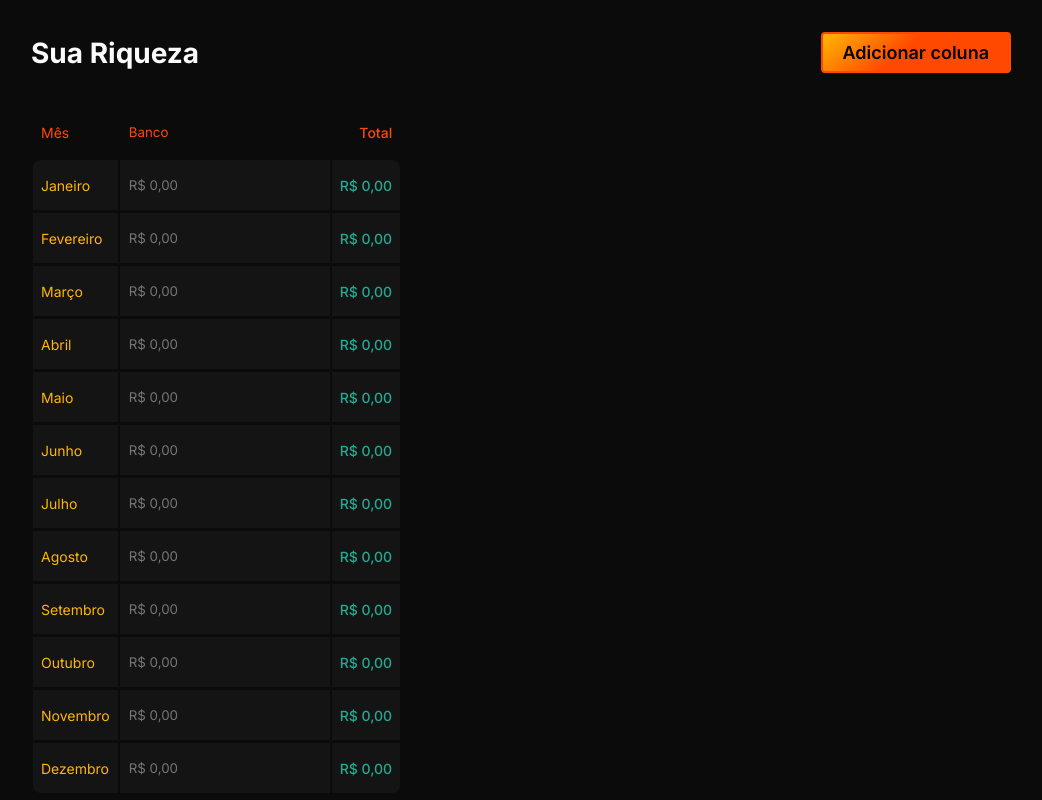
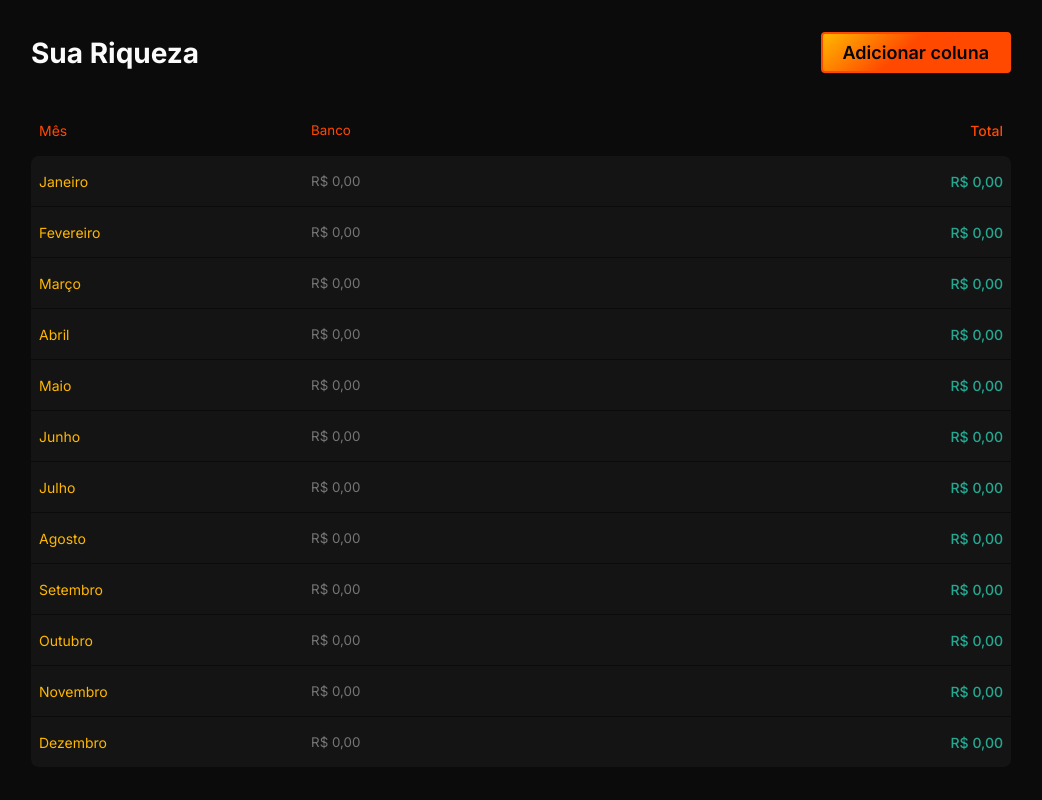
Before and after one commit to hbalardin/wealth-app, a React (Create React App) app: page / in a window 1280 px wide. Shown: the whole page, without its empty margins (119-1161 px from the left). Built offline with nearby package versions, Linux system fonts and the light colour scheme.

Commit message:
feat: turn table scrollable

```diff
--- a/src/components/elements/Table/styles.ts
+++ b/src/components/elements/Table/styles.ts
@@ -1,6 +1,10 @@
 import styled from "styled-components";
 
-export const Container = styled.table`
+export const Container = styled.div`
+  width: 100%;
+  overflow: scroll;
+
+  table {
     width: 100%;
     border-spacing: 0;
 
@@ -16,4 +20,5 @@ export const Container = styled.table`
     tr:last-child td:last-child {
       border-bottom-right-radius: ${(props) => props.theme.radius.large};
     }
+  }
 `;
--- a/src/components/elements/TableCell/styles.ts
+++ b/src/components/elements/TableCell/styles.ts
@@ -6,6 +6,7 @@ interface ContainerProps {
 
 export const Container = styled.td<ContainerProps>`
   height: 48px;
+  min-width: 130px;
   padding: ${(props) => (props.isEditable ? 0 : "16px 8px")};
   font-weight: 400;
   background-color: ${(props) => props.theme.color.gray};
--- a/src/components/elements/TableColumn/styles.ts
+++ b/src/components/elements/TableColumn/styles.ts
@@ -6,6 +6,7 @@ interface ContainerProps {
 
 export const Container = styled.th<ContainerProps>`
   height: 48px;
+  min-width: 130px;
   padding: ${(props) => (props.isEditable ? 0 : "16px 8px")};
   font-weight: 400;
   border-bottom: 1px solid transparent;
```
Lines whose indentation alone changed are shown as unchanged.
